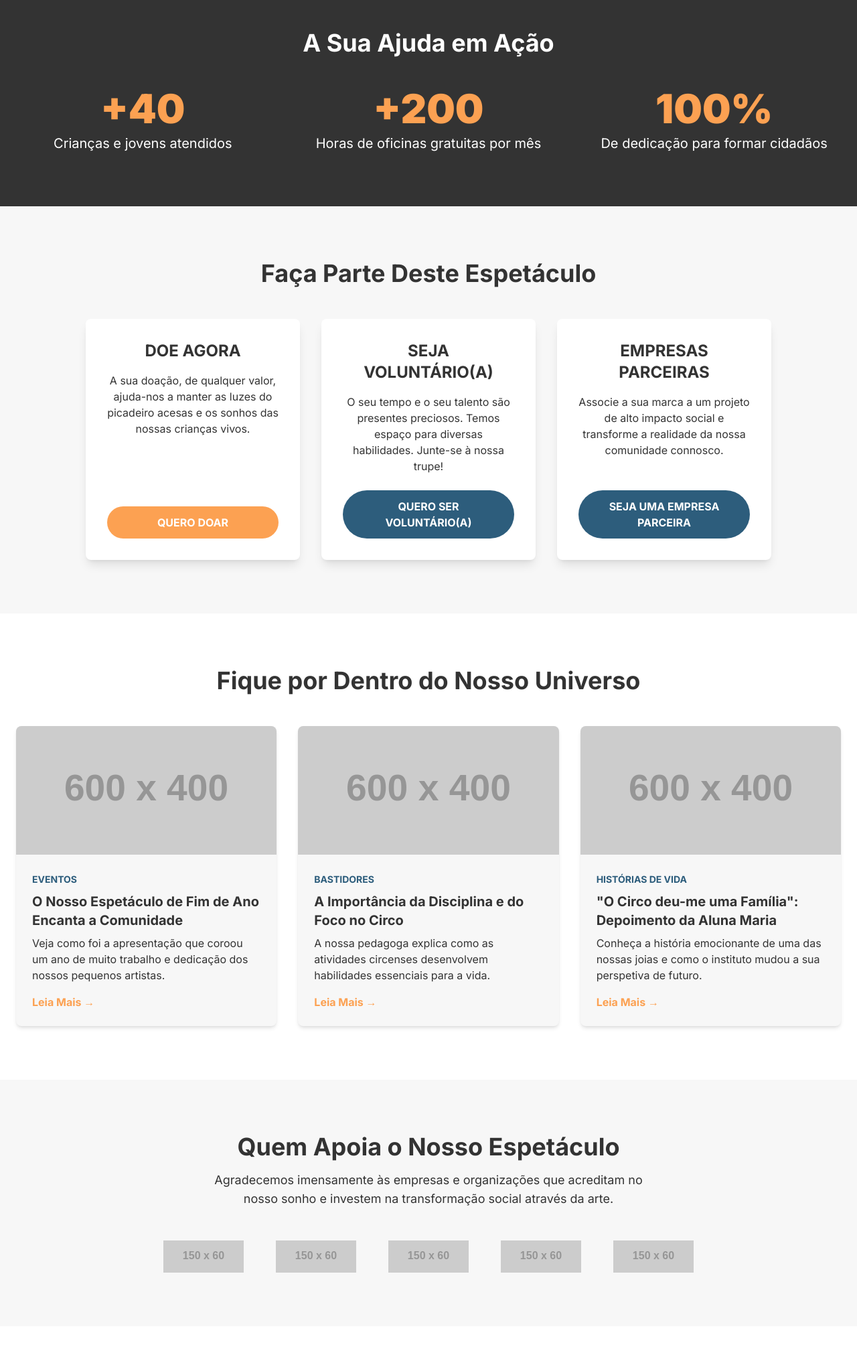
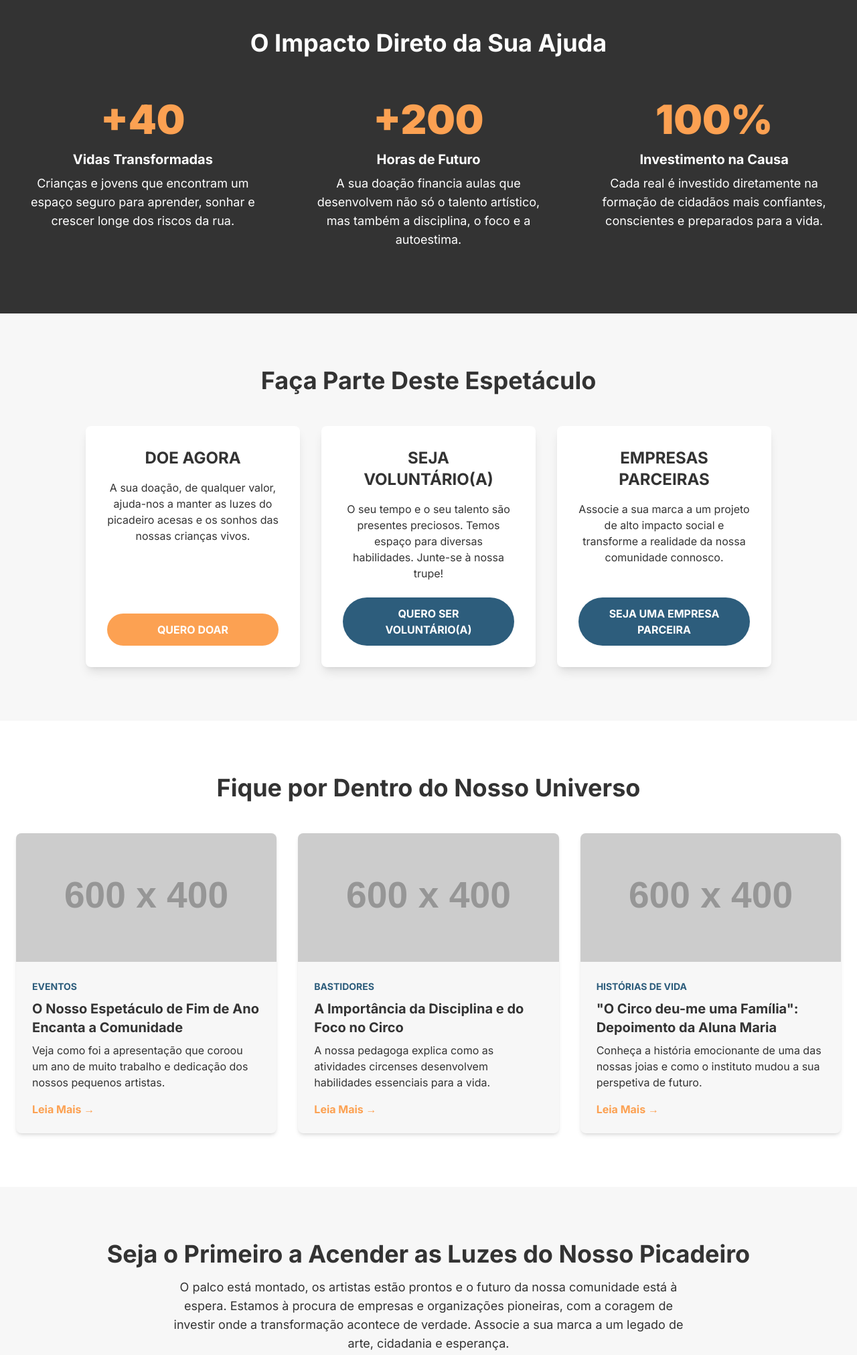
Before and after one commit to MARKM1000PI/joiasteste, a plain HTML site: page index.html in a window 1280 px wide. Shown: the part 1900-3923 px from the top of the page at 67% size. Drawn offline with nearby package versions, Linux system fonts and the light colour scheme; placeholder pictures from the web are drawn by us.

Commit message:
Update index.html

```diff
--- a/index.html
+++ b/index.html
@@ -110,19 +110,22 @@
         <!-- SECÇÃO IMPACTO -->
         <section id="impacto" class="py-16 md:py-20 bg-cinza-grafite text-white">
             <div class="container mx-auto px-6 text-center">
-                <h2 class="text-3xl md:text-4xl font-bold mb-12">A Sua Ajuda em Ação</h2>
-                <div class="grid grid-cols-1 sm:grid-cols-3 gap-12">
-                    <div class="flex flex-col items-center">
+                <h2 class="text-3xl md:text-4xl font-bold mb-12">O Impacto Direto da Sua Ajuda</h2>
+                <div class="grid grid-cols-1 md:grid-cols-3 gap-12">
+                    <div class="flex flex-col items-center p-4">
                         <span class="text-5xl md:text-6xl font-black text-laranja-entardecer">+40</span>
-                        <p class="mt-2 text-lg md:text-xl">Crianças e jovens atendidos</p>
+                        <h3 class="text-xl font-bold mt-4 mb-2">Vidas Transformadas</h3>
+                        <p class="text-lg">Crianças e jovens que encontram um espaço seguro para aprender, sonhar e crescer longe dos riscos da rua.</p>
                     </div>
-                    <div class="flex flex-col items-center">
+                    <div class="flex flex-col items-center p-4">
                         <span class="text-5xl md:text-6xl font-black text-laranja-entardecer">+200</span>
-                        <p class="mt-2 text-lg md:text-xl">Horas de oficinas gratuitas por mês</p>
+                        <h3 class="text-xl font-bold mt-4 mb-2">Horas de Futuro</h3>
+                        <p class="text-lg">A sua doação financia aulas que desenvolvem não só o talento artístico, mas também a disciplina, o foco e a autoestima.</p>
                     </div>
-                    <div class="flex flex-col items-center">
+                    <div class="flex flex-col items-center p-4">
                         <span class="text-5xl md:text-6xl font-black text-laranja-entardecer">100%</span>
-                        <p class="mt-2 text-lg md:text-xl">De dedicação para formar cidadãos</p>
+                        <h3 class="text-xl font-bold mt-4 mb-2">Investimento na Causa</h3>
+                        <p class="text-lg">Cada real é investido diretamente na formação de cidadãos mais confiantes, conscientes e preparados para a vida.</p>
                     </div>
                 </div>
             </div>
@@ -191,18 +194,18 @@
             </div>
         </section>
 
-        <!-- NOVA SECÇÃO: PARCEIROS -->
+        <!-- NOVA SECÇÃO: CHAMADA PARA PARCEIROS -->
         <section id="parceiros" class="py-16 md:py-20 bg-branco-gelo">
             <div class="container mx-auto px-6 text-center">
-                <h2 class="text-3xl md:text-4xl font-bold mb-4">Quem Apoia o Nosso Espetáculo</h2>
-                <p class="max-w-2xl mx-auto text-lg mb-12">Agradecemos imensamente às empresas e organizações que acreditam no nosso sonho e investem na transformação social através da arte.</p>
-                <div class="flex flex-wrap justify-center items-center gap-x-12 gap-y-8">
-                    <!-- Simulação de logos de parceiros -->
-                    <img src="https://placehold.co/150x60/cccccc/999999?text=Empresa+Parceira" alt="Logo de parceiro" class="h-12">
-                    <img src="https://placehold.co/150x60/cccccc/999999?text=Apoiador+Cultural" alt="Logo de parceiro" class="h-12">
-                    <img src="https://placehold.co/150x60/cccccc/999999?text=Marca+Amiga" alt="Logo de parceiro" class="h-12">
-                    <img src="https://placehold.co/150x60/cccccc/999999?text=Fundação+Social" alt="Logo de parceiro" class="h-12">
-                    <img src="https://placehold.co/150x60/cccccc/999999?text=Outro+Parceiro" alt="Logo de parceiro" class="h-12">
+                <h2 class="text-3xl md:text-4xl font-bold mb-4">Seja o Primeiro a Acender as Luzes do Nosso Picadeiro</h2>
+                <p class="max-w-3xl mx-auto text-lg mb-12">
+                    O palco está montado, os artistas estão prontos e o futuro da nossa comunidade está à espera. Estamos à procura de empresas e organizações pioneiras, com a coragem de investir onde a transformação acontece de verdade. Associe a sua marca a um legado de arte, cidadania e esperança.
+                </p>
+                <div class="max-w-md mx-auto border-2 border-dashed border-gray-300 rounded-lg p-8 flex flex-col items-center">
+                    <span class="text-gray-400 text-lg mb-4">O logo da sua empresa pode brilhar aqui</span>
+                    <a href="#" class="bg-laranja-entardecer text-white font-bold py-3 px-8 rounded-full hover:bg-laranja-entardecer-dark transition-transform hover:scale-105">
+                        QUERO SER UMA EMPRESA PARCEIRA
+                    </a>
                 </div>
             </div>
         </section>
```
